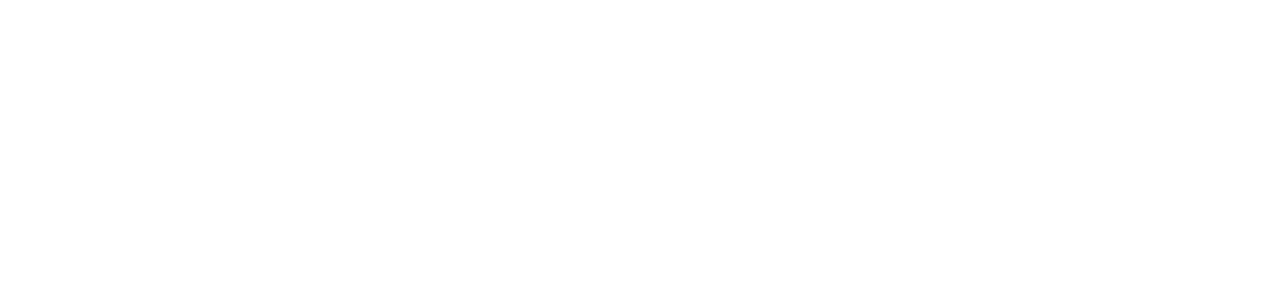
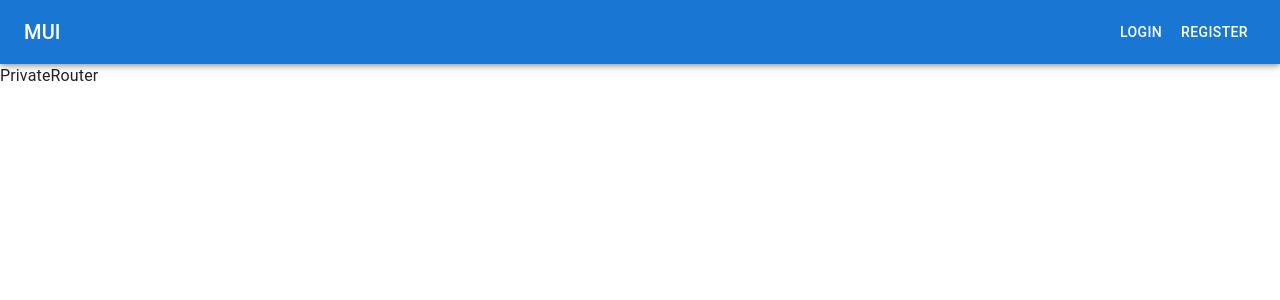
Before and after one commit to erhantezer/fireblog-context, a React (Create React App) app: page /update-blog/id in a window 1280 px wide. Shown: the top 300 px of the page. Built offline with nearby package versions, Linux system fonts and the light colour scheme.

Commit message:
updated navbar

```diff
--- a/src/App.js
+++ b/src/App.js
@@ -1,9 +1,10 @@
+import AppRouter from "./router/AppRouter";
 
 
 function App() {
   return (
     <div>
-
+      <AppRouter/>
     </div>
   );
 }
--- a/src/components/Navbar.jsx
+++ b/src/components/Navbar.jsx
@@ -1,9 +1,109 @@
-import React from 'react'
+import * as React from 'react';
+import AppBar from '@mui/material/AppBar';
+import Box from '@mui/material/Box';
+import CssBaseline from '@mui/material/CssBaseline';
+import Divider from '@mui/material/Divider';
+import Drawer from '@mui/material/Drawer';
+import IconButton from '@mui/material/IconButton';
+import List from '@mui/material/List';
+import ListItem from '@mui/material/ListItem';
+import ListItemButton from '@mui/material/ListItemButton';
+import MenuIcon from '@mui/icons-material/Menu';
+import Toolbar from '@mui/material/Toolbar';
+import Typography from '@mui/material/Typography';
+import Button from '@mui/material/Button';
+import { useNavigate } from 'react-router-dom';
 
-const Navbar = () => {
+const drawerWidth = 240;
+
+function Navbar(props) {
+  const navigate = useNavigate()
+  const { window } = props;
+  const [mobileOpen, setMobileOpen] = React.useState(false);
+
+  const handleDrawerToggle = () => {
+    setMobileOpen((prevState) => !prevState);
+  };
+
+  const drawer = (
+    <Box onClick={handleDrawerToggle} sx={{ textAlign: 'center' }}>
+      <Typography variant="h6" sx={{ my: 2 }}>
+        MUI
+      </Typography>
+      <Divider />
+      <List>
+
+        <ListItem disablePadding>
+          <ListItemButton sx={{ textAlign: 'center', flexDirection: "column" }}>
+            <Button onClick={() => navigate("/login")}>
+              Login
+            </Button>
+            <Button onClick={() => navigate("/register")}>
+              Register
+            </Button>
+          </ListItemButton>
+        </ListItem>
+
+      </List>
+    </Box>
+  );
+
+  const container = window !== undefined ? () => window().document.body : undefined;
+
   return (
-    <div>Navbar</div>
-  )
+    <Box sx={{ display: 'flex' }}>
+      <CssBaseline />
+      <AppBar component="nav">
+        <Toolbar>
+          <IconButton
+            color="inherit"
+            aria-label="open drawer"
+            edge="start"
+            onClick={handleDrawerToggle}
+            sx={{ mr: 2, display: { sm: 'none' } }}
+          >
+            <MenuIcon />
+          </IconButton>
+          <Typography
+            variant="h6"
+            component="div"
+            sx={{ flexGrow: 1, display: { xs: 'none', sm: 'block' } }}
+          >
+            MUI
+          </Typography>
+          <Box sx={{ display: { xs: 'none', sm: 'block' } }}>
+            <Button sx={{ color: '#fff' }} onClick={() => navigate("/login")}>
+              Login
+            </Button>
+            <Button sx={{ color: '#fff' }} onClick={() => navigate("/register")}>
+              Register
+            </Button>
+          </Box>
+        </Toolbar>
+      </AppBar>
+      <Box component="nav">
+        <Drawer
+          container={container}
+          variant="temporary"
+          open={mobileOpen}
+          onClose={handleDrawerToggle}
+          ModalProps={{
+            keepMounted: true, // Better open performance on mobile.
+          }}
+          sx={{
+            display: { xs: 'block', sm: 'none' },
+            '& .MuiDrawer-paper': { boxSizing: 'border-box', width: drawerWidth },
+          }}
+        >
+          {drawer}
+        </Drawer>
+      </Box>
+      <Box component="main" sx={{ marginTop: "64px" }}>
+      </Box>
+    </Box>
+  );
 }
 
-export default Navbar
+
+
+export default Navbar;
--- /dev/null
+++ b/src/pages/Details.jsx
@@ -0,0 +1,9 @@
+import React from 'react'
+
+const Details = () => {
+  return (
+    <div>Details</div>
+  )
+}
+
+export default Details
```
Also changed, not shown: src/pages/Deatils.jsx (deleted, +0 -9 lines).
